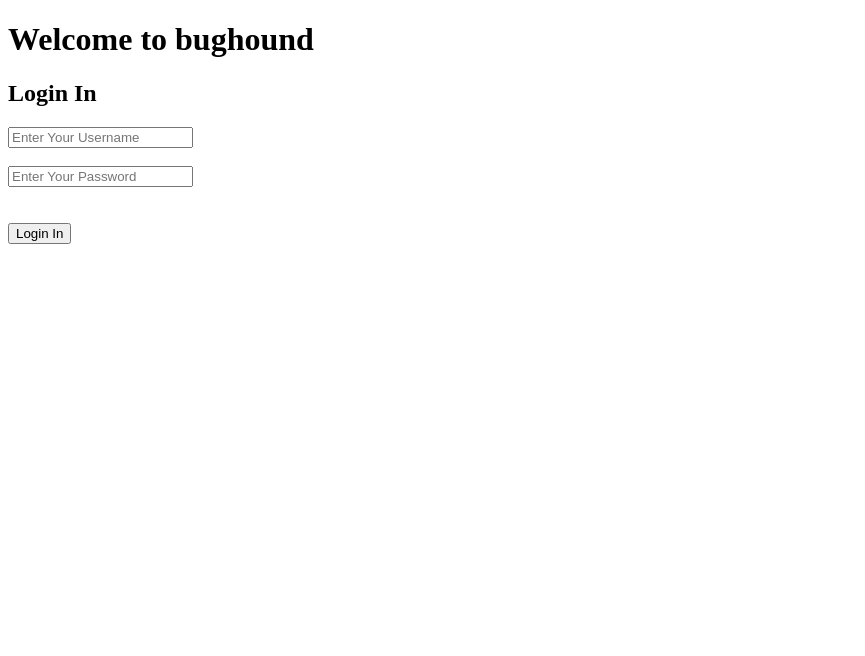
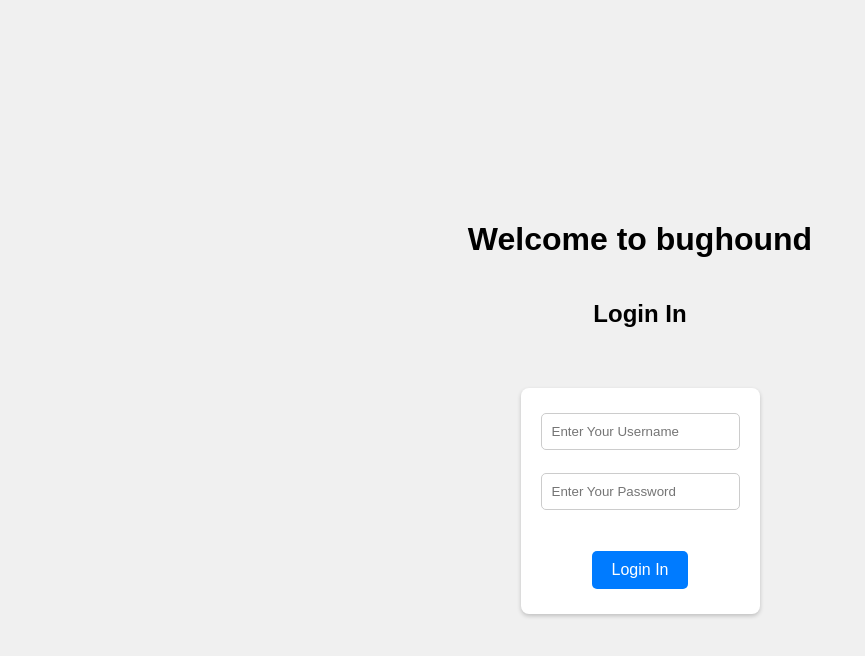
Before and after one commit to Ishan511/final_project, a Flask app: page / in a window 1280 px wide. Shown: the top 656 px of the page, without its empty margins (0-865 px from the left). Run offline with Flask 2, Linux system fonts and the light colour scheme.

Commit message:
Initial Commit

```diff
--- /dev/null
+++ b/server/static/css/index.css
@@ -0,0 +1,110 @@
+body {
+    background-color: #f0f0f0; /* Light grey background */
+    font-family: Arial, sans-serif; /* Improve font readability */
+    margin: 0;
+    padding-top: 140px; /* Space for the fixed header */
+    display: flex;
+    flex-direction: column; /* Stack content vertically */
+    align-items: center; /* Center content horizontally */
+}
+.header {
+    width: 100%;
+    display: flex;
+    flex-direction: column;
+    align-items: center;
+    padding: 10px 0;
+    background: #fff;
+    box-shadow: 0 2px 4px rgba(0,0,0,0.2);
+    position: fixed; /* Header is fixed to the top */
+    top: 0;
+    z-index: 1000; /* Make sure the header is above other content */
+}
+.navigation {
+    display: flex;
+    justify-content: space-between;
+    padding: 0 20px;
+    width: 100%;
+    max-width: 500px;
+    margin: auto; /* Center the navigation */
+}
+
+.header-btn {
+    padding: 5px 10px;
+}
+
+.header-title {
+    margin-top: 10px;
+    text-align: center;
+    width: 100%;
+}
+
+.content {
+    width: 100%;
+    max-width: 500px;
+    margin-top: 60px; /* Add margin to the top of the content */
+    text-align: center;
+    display: flex;
+    flex-direction: column;
+    align-items: center;
+}
+
+.form-row {
+    display: flex;
+    justify-content: space-between;
+    align-items: center;
+    margin-bottom: 15px;
+}
+
+label {
+    font-weight: bold;
+    margin-right: 10px;
+}
+
+.textbox, select, textarea {
+    width: 100%;
+    padding: 10px;
+    margin-top: 5px;
+    border-radius: 5px;
+    border: 1px solid #ccc;
+    box-sizing: border-box;
+}
+
+.btn, input[type="submit"], input[type="reset"], button[type="button"], .button-row .btn {
+    padding: 10px 20px;
+    background-color: #007bff;
+    color: white;
+    border: none;
+    border-radius: 5px;
+    cursor: pointer;
+    text-decoration: none;
+    margin: 5px; /* Space between buttons */
+    font-size: inherit;
+}
+
+.btn:hover, input[type="submit"]:hover, input[type="reset"]:hover, button[type="button"]:hover {
+    background-color: #0056b3;
+}
+
+.button-row {
+    display: flex;
+    justify-content: center; /* Center buttons */
+    gap: 10px; /* Space between buttons */
+}
+
+.btn a {
+    color: white;
+    text-decoration: none;
+    display: block; /* Full width of the button */
+    height: 100%; /* Full height of the button */
+    text-align: center; /* Center text */
+}
+
+form {
+    background: #fff;
+    padding: 20px;
+    border-radius: 8px;
+    box-shadow: 0 2px 4px rgba(0,0,0,0.2);
+    margin: 40px 0;
+}
+
+/* You may want to remove any commented-out code if it's not needed */
--- a/server/templates/login.html
+++ b/server/templates/login.html
@@ -5,18 +5,21 @@
         <meta http-equiv="X-UA-Compatible" content="IE=edge">
         <meta name="viewport" content="width=device-width, initial-scale=1.0">
         <title>Bughound</title>
+        <link rel="stylesheet" href="{{ url_for('static', filename='css/index.css') }}">
     </head>
     <body>
-    <h1>Welcome to bughound</h1>
-    <h2>Login In</h2>
+        <div class="content">
+            <h1 style="text-align:center; width:auto">Welcome to bughound</h1>
+            <h2 style="text-align: center; width: 100%;">Login In</h2>
             {% if msg %}
             <h2> Invalid Login Details, Please try again</h2>
             {% endif %}
             <form action="{{url_for('index')}}" method="POST">
-        <input id="username" name="username" type="text" placeholder="Enter Your Username" class="textbox"/></br></br>
-        <input id="password" name="password" type="password" placeholder="Enter Your Password" class="textbox"/></br></br></br>
+                <input id="username" name="username" type="text" placeholder="Enter Your Username" class="textbox"/><br><br>
+                <input id="password" name="password" type="password" placeholder="Enter Your Password" class="textbox"/><br><br><br>
                 <input type="submit" class="btn" value="Login In">
             </form>
+        </div>
+    </body>
 
-</body>
 </html>
```
Also changed, not shown: css/index.css (added, +36 -0 lines), server/templates/add_bug.html (+48 -33 lines), server/templates/css/index.css (added, +93 -0 lines), server/templates/index.html (+14 -8 lines), 4 other files. Lines whose indentation alone changed are shown as unchanged.
